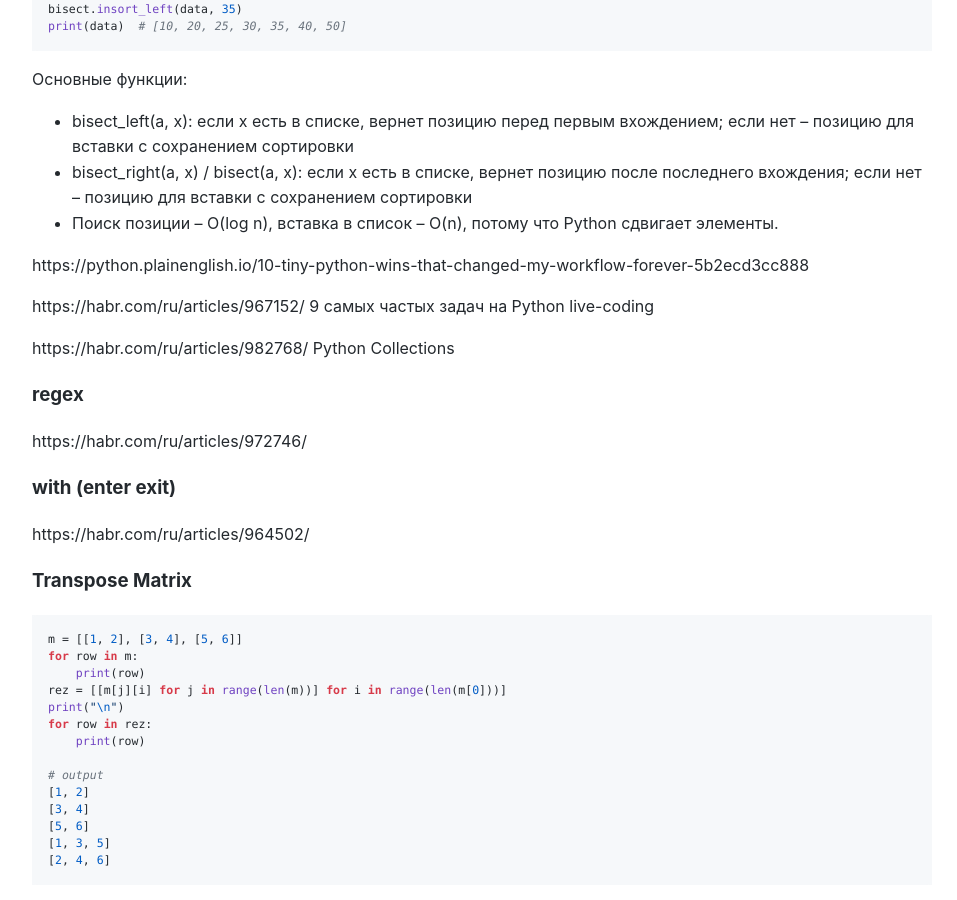
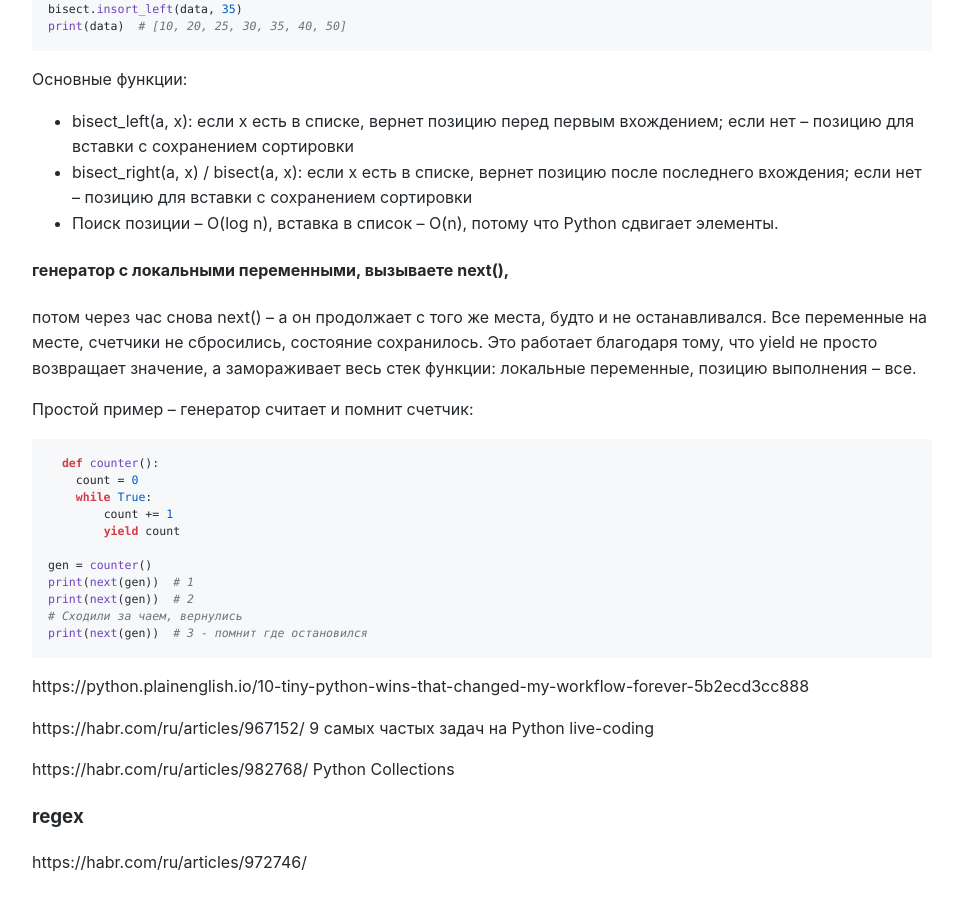
Before and after one commit to Michael-Lubinsky/michael-lubinsky.github.com, a Jekyll site: the page built from python/python_2.md, in a window 1280 px wide and 900 px high, scrolled down 2794 px. Shown: the whole window, without its empty margins (158-1115 px from the left). Built offline with Jekyll 4.4.1, drawn with Linux system fonts in a browser that asks for light colours; our own code applies the rules of GitHub Pages for plain Markdown files.

Commit message:
Update python_2.md

````diff
--- a/python/python_2.md
+++ b/python/python_2.md
@@ -127,6 +127,23 @@ print(data)  # [10, 20, 25, 30, 35, 40, 50]
 - bisect_right(a, x) / bisect(a, x): если x есть в списке, вернет позицию после последнего вхождения; если нет – позицию для вставки с сохранением сортировки
 - Поиск позиции – O(log n), вставка в список – O(n), потому что Python сдвигает элементы.
 
+####  генератор с локальными переменными, вызываете next(),
+потом через час снова next() – а он продолжает с того же места, будто и не останавливался. Все переменные на месте, счетчики не сбросились, состояние сохранилось. Это работает благодаря тому, что yield не просто возвращает значение, а замораживает весь стек функции: локальные переменные, позицию выполнения – все.
+
+Простой пример – генератор считает и помнит счетчик:
+```python
+  def counter():
+    count = 0
+    while True:
+        count += 1
+        yield count
+
+gen = counter()
+print(next(gen))  # 1
+print(next(gen))  # 2
+# Сходили за чаем, вернулись
+print(next(gen))  # 3 - помнит где остановился
+```
 https://python.plainenglish.io/10-tiny-python-wins-that-changed-my-workflow-forever-5b2ecd3cc888
 
 https://habr.com/ru/articles/967152/  9 самых частых задач на Python live-coding
````
